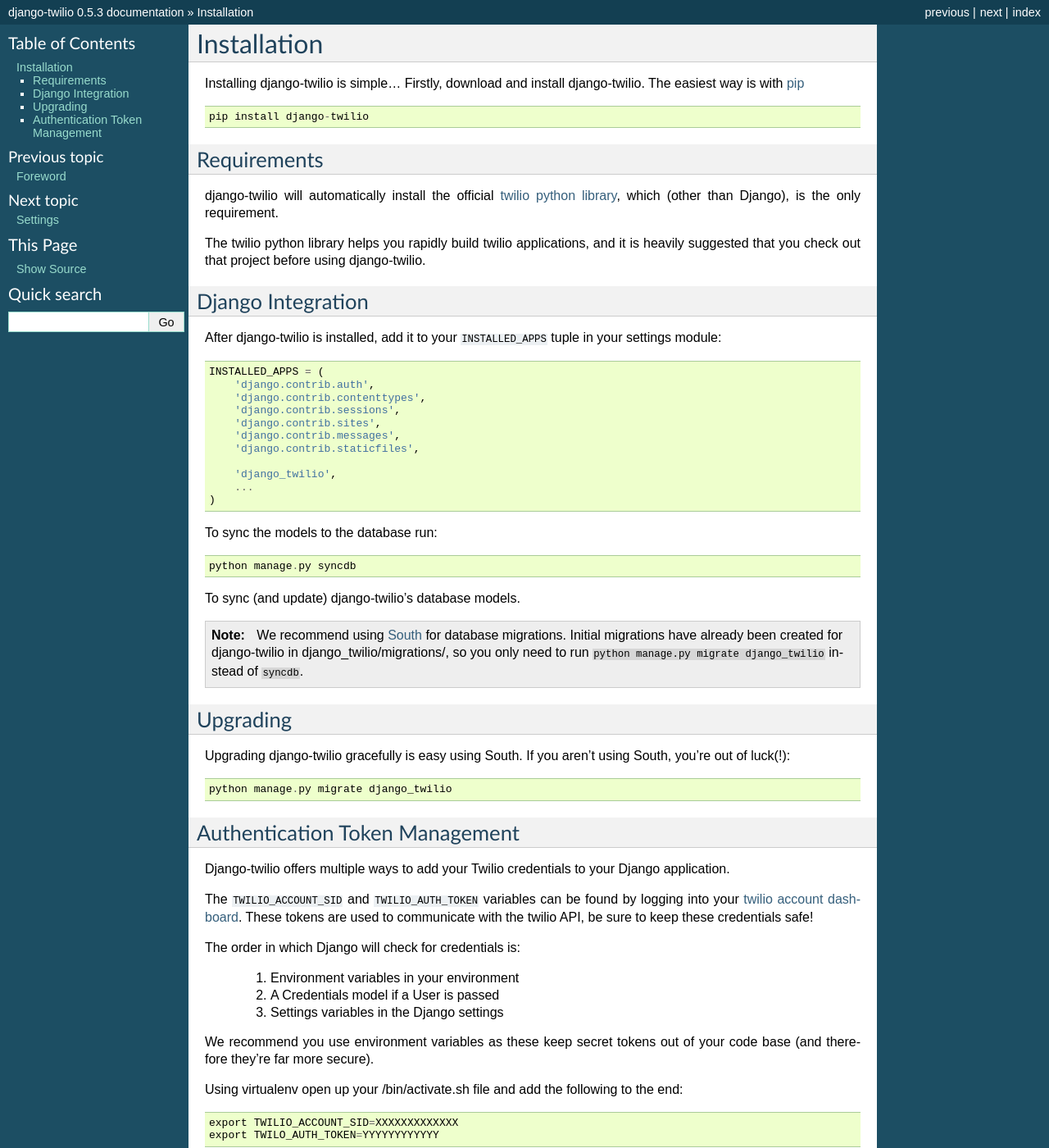
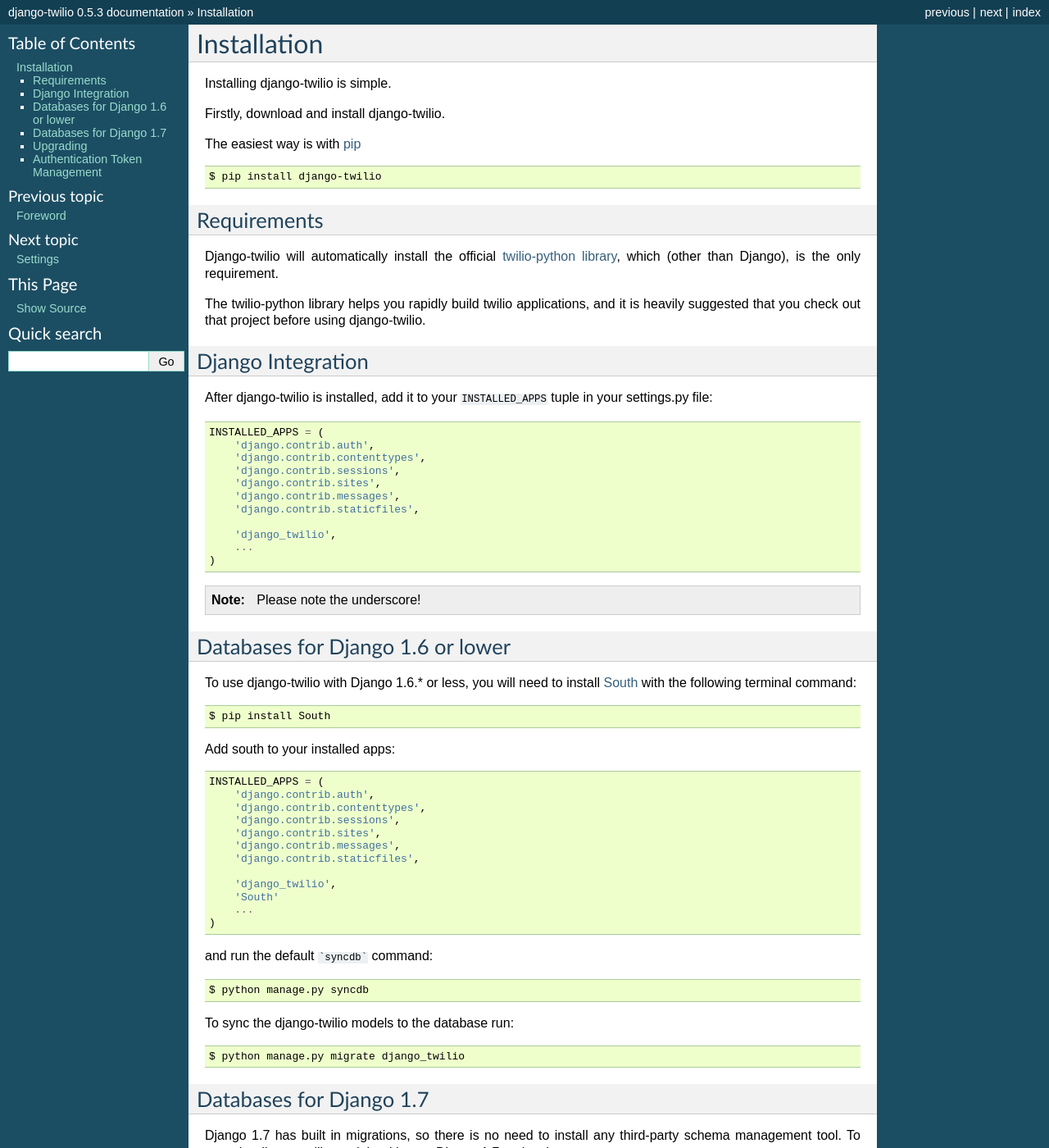
Before and after one commit to rdegges/django-twilio, a Sphinx documentation site: the page built from docs/source/install.rst, in a window 1280 px wide and 1400 px high. Shown: the whole window at 82% size. Built offline with Sphinx 7.4.7, drawn with Linux system fonts in a browser that asks for light colours; some of the changed text lies outside the part shown.

Commit message:
Docs updates for 0.5.3

````diff
--- a/docs/source/install.rst
+++ b/docs/source/install.rst
@@ -1,21 +1,24 @@
 Installation
 ============
 
-Installing django-twilio is simple... Firstly, download and install
-django-twilio. The easiest way is with `pip
+Installing django-twilio is simple.
+
+Firstly, download and install django-twilio.
+
+The easiest way is with `pip
 <http://www.pip-installer.org/en/latest/>`_ ::
 
-    pip install django-twilio
+    $ pip install django-twilio
 
 
 Requirements
 ------------
 
-django-twilio will automatically install the official `twilio python library
+Django-twilio will automatically install the official `twilio-python library
 <https://github.com/twilio/twilio-python>`_, which (other than Django), is the
 only requirement.
 
-The twilio python library helps you rapidly build twilio applications, and it
+The twilio-python library helps you rapidly build twilio applications, and it
 is heavily suggested that you check out that project before using
 django-twilio.
 
@@ -24,7 +27,7 @@
 ------------------
 
 After django-twilio is installed, add it to your ``INSTALLED_APPS`` tuple in
-your settings module::
+your settings.py file::
 
     INSTALLED_APPS = (
         'django.contrib.auth',
@@ -38,26 +41,57 @@
         ...
     )
 
-To sync the models to the database run::
+.. note::
+    Please note the underscore!
 
-    python manage.py syncdb
+Databases for Django 1.6 or lower
+---------------------------------
 
-To sync (and update) django-twilio's database models.
+To use django-twilio with Django 1.6.* or less, you will need to install `South <http://south.aeracode.org/docs/>`_ with the following terminal command::
 
-.. note::
-    We recommend using `South <http://south.aeracode.org/docs/>`_ for database
-    migrations. Initial migrations have already been created for django-twilio
-    in django_twilio/migrations/, so you only need to run ``python manage.py
-    migrate django_twilio`` instead of ``syncdb``.
+    $ pip install South
 
+Add south to your installed apps::
+
+    INSTALLED_APPS = (
+        'django.contrib.auth',
+        'django.contrib.contenttypes',
+        'django.contrib.sessions',
+        'django.contrib.sites',
+        'django.contrib.messages',
+        'django.contrib.staticfiles',
+
+        'django_twilio',
+        'South'
+        ...
+    )
+
+and run the default ```syncdb``` command::
+
+    $ python manage.py syncdb
+
+To sync the django-twilio models to the database run::
+
+    $ python manage.py migrate django_twilio
+
+
+Databases for Django 1.7
+------------------------
+
+Django 1.7 has built in migrations, so there is no need to install any third-party schema management tool. To sync the django-twilio models with your Django 1.7 project just run::
+
+    $
 
 Upgrading
 ---------
 
-Upgrading django-twilio gracefully is easy using South. If you aren't using
-South, you're out of luck(!)::
+Upgrading django-twilio gracefully is easy using pip::
 
-    python manage.py migrate django_twilio
+    $ pip install --upgrade django-twilio
+
+Then you just need to update the models::
+
+    $ python manage.py migrate django_twilio
 
 
 Authentication Token Management
@@ -74,7 +108,6 @@
 The order in which Django will check for credentials is:
 
     1. Environment variables in your environment
-    2. A Credentials model if a User is passed
     3. Settings variables in the Django settings
 
 We recommend you use environment variables as these keep secret tokens out
@@ -92,6 +125,9 @@
 
     TWILIO_ACCOUNT_SID = 'ACXXXXXXXXXXXXXXXXXXXXXXXXXXXXXXXX'
     TWILIO_AUTH_TOKEN = 'YYYYYYYYYYYYYYYYYYYYYYYYYYYYYYYY'
+
+.. note::
+    Storing tokens in your settings.py is bad security! Only do this if you are certain you will not be sharing the file publicly.
 
 And optionally add the default caller::
 
--- a/docs/source/settings.rst
+++ b/docs/source/settings.rst
@@ -5,7 +5,7 @@
 
 Here we explain each setting, it's requirement, and why you might want to use it.
 
-Each setting should be placed in your settings.py file.
+Each setting should be placed in your settings.py file, except the ``TWILIO_ACCOUNT_SID`` and ``TWILIO_AUTH_TOKEN`` variables, which should be kept in your environment variables to ensure proper security.
 
 
 **TWILIO_ACCOUNT_SID**
````
Also changed, not shown: docs/source/contribute.rst (+19 -35 lines), docs/source/decorators.rst (+6 -23 lines).
